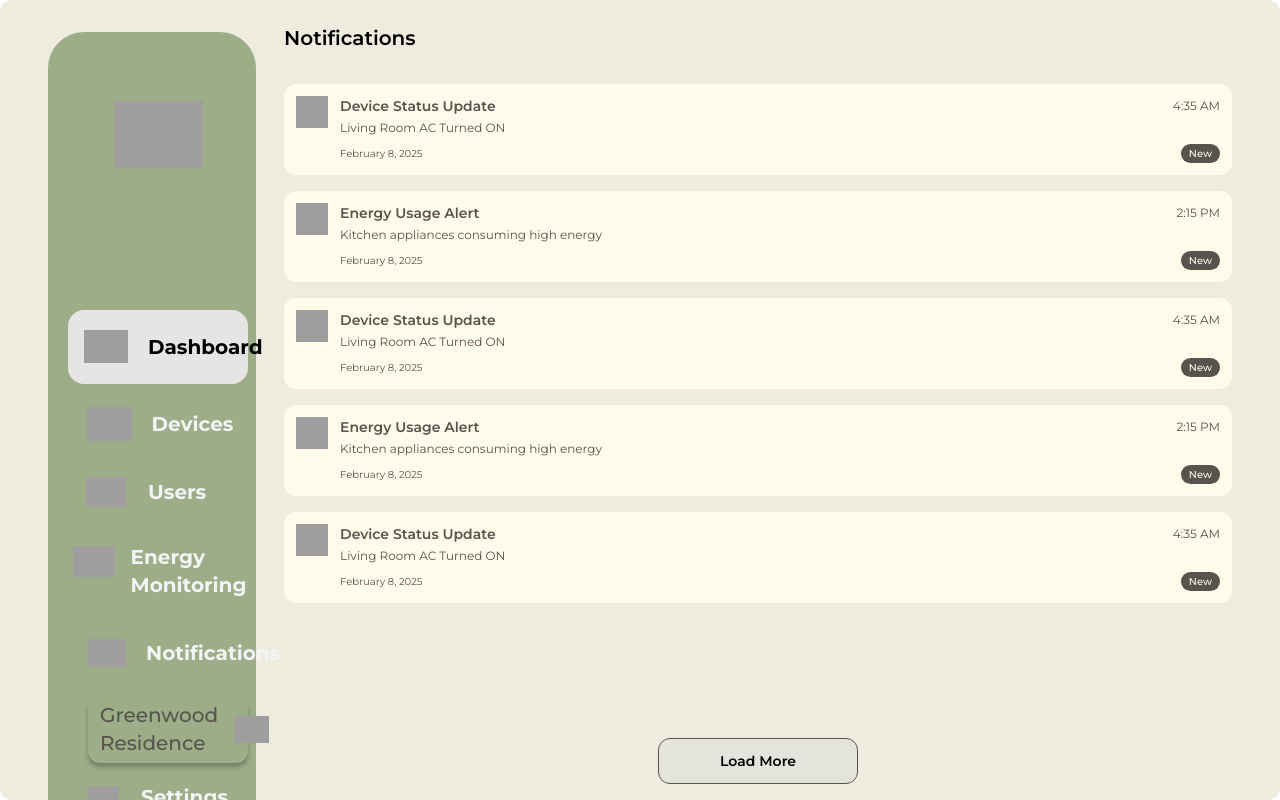
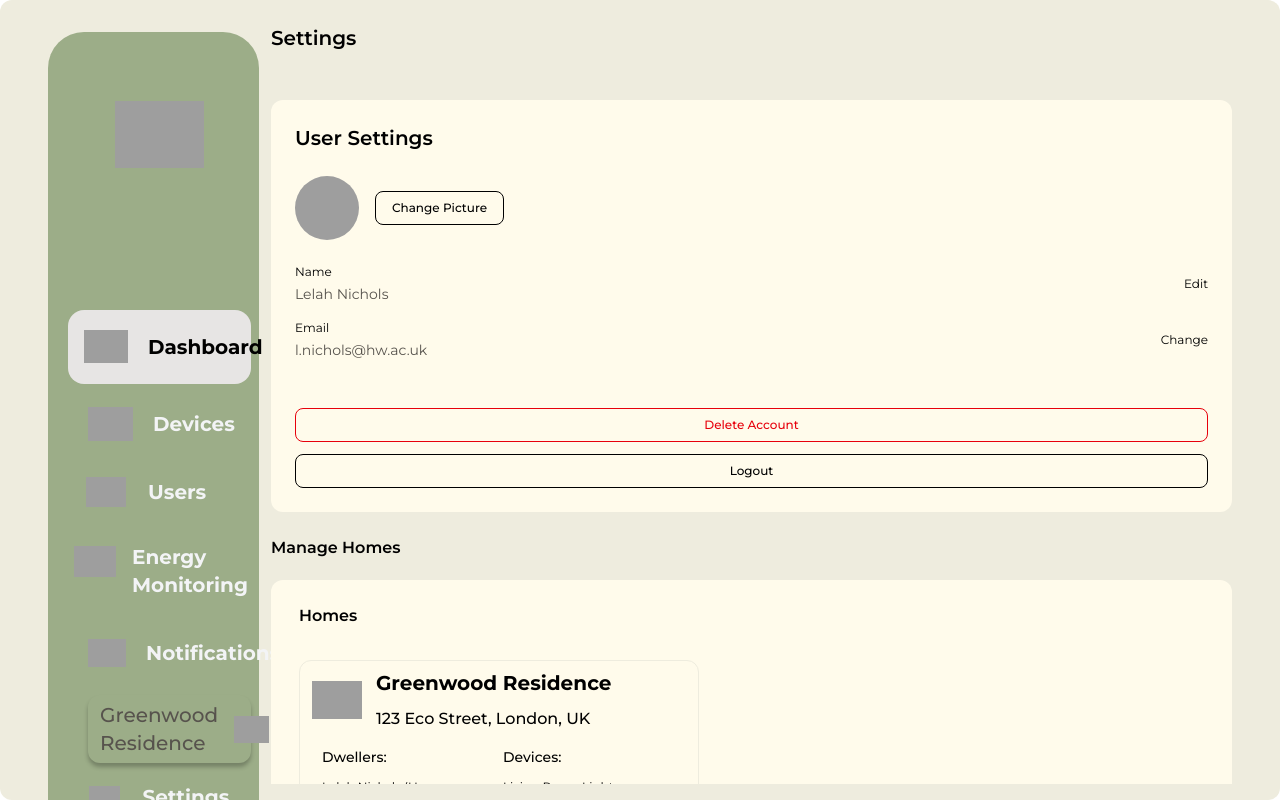
Before and after one commit to Husain4041/Ecohive-webapp, a Next.js app: page / in a window 1280 px wide. Built offline with nearby package versions, Linux system fonts and the light colour scheme; grey boxes are pictures that could not be loaded.

Commit message:
fixed setting ui, fits in the viewport, proper scrollign meothod. removed add room cuz no need for that here. should be able to do that from the app

```diff
--- a/app/page.tsx
+++ b/app/page.tsx
@@ -4,8 +4,8 @@
 //import Login from "./devices-page-components/Devices";
  //import Login from "./dwellers-page-components/Dwellers";
 //import Login from "./energy-page-components/Dashboard";
-import Login from "./notification-page-components/NotificationPage";
-// import Login from "./settings-page-components/Settings";
+//import Login from "./notification-page-components/NotificationPage";
+ import Login from "./settings-page-components/Settings";
 //import Login from "./eco-hive-login";
 
 export default function Home() {
--- a/app/settings-page-components/HomeCard.tsx
+++ b/app/settings-page-components/HomeCard.tsx
@@ -8,30 +8,28 @@ export function HomeCard() {
           className="object-contain shrink-0 aspect-square w-[50px]"
         />
         <div className="flex flex-col my-auto">
-            <h4 className="text-xl font-bold">Greenwood Residence</h4>
-            <p className="self-start mt-2.5 text-base font-medium">
+          <h4 className="text-xl font-bold text-black">Greenwood Residence</h4>
+          <p className="self-start mt-2.5 text-base font-medium text-black">
             123 Eco Street, London, UK
           </p>
         </div>
       </div>
-        <div className="flex gap-4 mt-4 ml-2.5 text-xs">
+      <div className="flex gap-4 mt-4 ml-2.5 text-xs text-black">
         <div className="flex flex-col items-start self-start">
-            <h5 className="text-sm font-medium">Dwellers:</h5>
+          <h5 className="text-sm font-medium text-black">Dwellers:</h5>
           <ul className="mt-3">
-              <li className="self-stretch">Lelah Nickols (Home Manager)</li>
-              <li className="mt-2">Nicolas Jackson (Resident)</li>
-              <li className="mt-2">Robert b. lewis (Guest)</li>
-              <li className="mt-1.5 font-thin">more ...</li>
+            <li className="self-stretch text-black">Lelah Nickols (Home Manager)</li>
+            <li className="mt-2 text-black">Nicolas Jackson (Resident)</li>
+            <li className="mt-2 text-black">Robert b. lewis (Guest)</li>
           </ul>
         </div>
         <div className="flex flex-col items-start">
-            <h5 className="text-sm font-medium">Devices:</h5>
+          <h5 className="text-sm font-medium text-black">Devices:</h5>
           <ul className="mt-3">
-              <li>Living Room Lights</li>
-              <li className="mt-2">Kitchen AC</li>
-              <li className="mt-2.5">Smart Thermostat</li>
-              <li className="self-stretch mt-2.5">Living Room Ceiling Fan</li>
-              <li className="mt-2.5 font-thin">more ...</li>
+            <li className="text-black">Living Room Lights</li>
+            <li className="mt-2 text-black">Kitchen AC</li>
+            <li className="mt-2.5 text-black">Smart Thermostat</li>
+            <li className="self-stretch mt-2.5 text-black">Living Room Ceiling Fan</li>
           </ul>
         </div>
       </div>
--- a/app/settings-page-components/HomeManagement.tsx
+++ b/app/settings-page-components/HomeManagement.tsx
@@ -3,18 +3,18 @@ import { HomeCard } from "./HomeCard";
 export function HomeManagement() {
   return (
     <section className="relative">
-      <h2 className="self-start mt-6 text-base font-semibold max-md:ml-0.5">
+      <h2 className="self-start mt-6 text-base font-semibold text-black">
         Manage Homes
       </h2>
       <div className="flex flex-col py-6 pr-20 pl-7 mt-5 bg-amber-50 rounded-xl max-md:px-5 max-md:mr-0.5 max-md:max-w-full">
-        <h3 className="text-base font-semibold">Homes</h3>
+        <h3 className="text-base font-semibold text-black">Homes</h3>
         <HomeCard />
       </div>
-      <div className="absolute bottom-0 left-1/2 transform -translate-x-1/2 translate-y-1/2 flex flex-col justify-center items-center w-12 h-12 bg-amber-50 rounded-full shadow-md border border-gray-300">
+      <div className="absolute bottom-0 left-1/2 transform -translate-x-1/2 translate-y-1/2 flex flex-col justify-center items-center w-12 h-12 bg-amber-50 rounded-full shadow-md border border-black cursor-pointer hover:bg-black hover:text-amber-50 transition-colors">
         <img
           src="https://cdn.builder.io/api/v1/image/assets/e97f4b049aa04c0fb59c904d1d337327/721344af5d33d63e8c28b2eafe23084162c6adbb6d379002ef9dd447777e643c?placeholderIfAbsent=true"
           alt="Add"
-          className=" z-10 self-center w-[25px]"
+          className="z-10 self-center w-[25px]"
         />
       </div>
     </section>
--- a/app/settings-page-components/Settings.tsx
+++ b/app/settings-page-components/Settings.tsx
@@ -2,20 +2,28 @@
 import * as React from "react";
 import { Sidebar } from "../Sidebar";
 import { HomeManagement } from "./HomeManagement";
-import { RoomManagement } from "./RoomManagement";
+import { UserSettings } from "./UserSettings";
 
 export default function Settings() {
+  const userInitialData = {
+    name: "Lelah Nichols",
+    email: "l.nichols@hw.ac.uk",
+    profilePicture: "https://cdn.builder.io/api/v1/image/assets/e97f4b049aa04c0fb59c904d1d337327/141d624aa64764dbd3b4950c64b8a5532929dede97a67787f0eb1b370f9b25c8",
+  };
+
   return (
-    <div className="overflow-hidden px-16 py-16 rounded-xl bg-[#EEECDE] max-md:px-5">
-      <div className="flex gap-5 max-md:flex-col">
-        <div className="w-[22%] max-md:ml-0 max-md:w-full">
+    <div className="h-screen overflow-hidden px-12 pt-6 pb-4 rounded-xl bg-[#EEECDE]">
+      <div className="flex gap-3 h-full">
+        <div className="w-[18%]">
           <Sidebar />
         </div>
-        <main className="ml-5 w-[81%] max-md:ml-0 max-md:w-full">
-          <div className="flex flex-col mt-9 text-black max-md:mt-10 max-md:max-w-full">
-            <h1 className="self-start text-2xl font-semibold">Settings</h1>
-            <HomeManagement />
-            <RoomManagement />
+        <main className="w-[82%] flex flex-col h-full">
+          <h1 className="text-xl font-semibold text-black mb-4">Settings</h1>
+          <div className="flex-1 overflow-auto">
+            <div className="space-y-4">
+              <UserSettings initialData={userInitialData} />
+              <HomeManagement />
+            </div>
           </div>
         </main>
       </div>
--- /dev/null
+++ b/app/settings-page-components/UserSettings.tsx
@@ -0,0 +1,97 @@
+"use client";
+
+import React, { useState } from "react";
+
+interface UserSettingsProps {
+  initialData: {
+    name: string;
+    email: string;
+    profilePicture: string;
+  };
+}
+
+export const UserSettings: React.FC<UserSettingsProps> = ({ initialData }) => {
+  const [isEditing, setIsEditing] = useState(false);
+  const [userData, setUserData] = useState(initialData);
+
+  const handleLogout = () => {
+    // Add logout logic here
+    console.log("Logging out...");
+  };
+
+  const handleDeleteAccount = () => {
+    // Add delete account logic here
+    console.log("Deleting account...");
+  };
+
+  return (
+    <section className="mt-8 p-6 bg-amber-50 rounded-xl">
+      <h2 className="text-xl font-semibold text-black mb-6">User Settings</h2>
+
+      <div className="space-y-6">
+        {/* Profile Picture */}
+        <div className="flex items-center gap-4">
+          <img
+            src={userData.profilePicture}
+            alt="Profile"
+            className="w-16 h-16 rounded-full object-cover"
+          />
+          <button className="px-4 py-2 text-xs font-medium text-black rounded-lg border border-black hover:bg-black hover:text-amber-50 transition-colors">
+            Change Picture
+          </button>
+        </div>
+
+        {/* Name & Email */}
+        <div className="space-y-4">
+          <div className="flex items-center justify-between">
+            <div>
+              <p className="text-xs text-black">Name</p>
+              {isEditing ? (
+                <input
+                  type="text"
+                  value={userData.name}
+                  onChange={(e) => setUserData({ ...userData, name: e.target.value })}
+                  className="mt-1 px-3 py-2 text-sm border border-black rounded-lg focus:outline-none focus:border-black"
+                />
+              ) : (
+                <p className="mt-1 text-sm text-stone-600">{userData.name}</p>
+              )}
+            </div>
+            <button
+              onClick={() => setIsEditing(!isEditing)}
+              className="text-xs text-black hover:text-gray-800"
+            >
+              {isEditing ? "Save" : "Edit"}
+            </button>
+          </div>
+
+          <div className="flex items-center justify-between">
+            <div>
+              <p className="text-xs text-black">Email</p>
+              <p className="mt-1 text-sm text-stone-600">{userData.email}</p>
+            </div>
+            <button className="text-xs text-black hover:text-gray-800">
+              Change
+            </button>
+          </div>
+        </div>
+
+        {/* Account Actions */}
+        <div className="pt-6 space-y-3 ">
+          <button
+            onClick={handleDeleteAccount}
+            className="w-full px-4 py-2 text-xs font-medium text-red-600 rounded-lg border border-red-600 hover:bg-red-600 hover:text-white transition-colors"
+          >
+            Delete Account
+          </button>
+          <button
+            onClick={handleLogout}
+            className="w-full px-4 py-2 text-xs font-medium text-black rounded-lg border border-black hover:bg-black hover:text-amber-50 transition-colors"
+          >
+            Logout
+          </button>
+        </div>
+      </div>
+    </section>
+  );
+};
--- /dev/null
+++ b/app/types/device.ts
@@ -0,0 +1,4 @@
+export interface Device {
+    name: string;
+    location: string;
+  }
--- /dev/null
+++ b/app/types/dweller.ts
@@ -0,0 +1,4 @@
+export interface Dweller {
+    name: string;
+    role: "Home Manager" | "Resident" | "Guest";
+  }
```
Also changed, not shown: app/types/home.ts (added, +11 -0 lines). Lines whose indentation alone changed are shown as unchanged.
